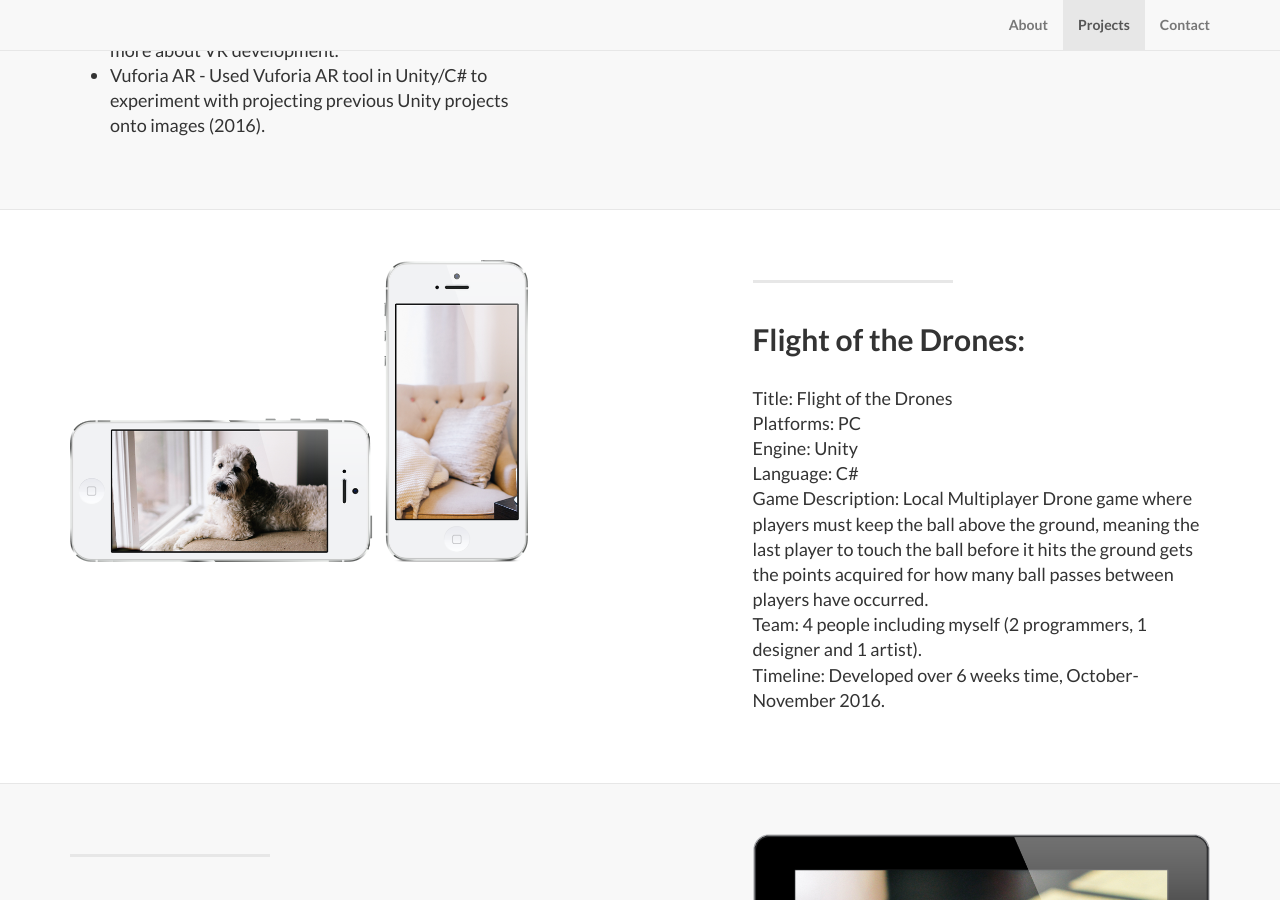
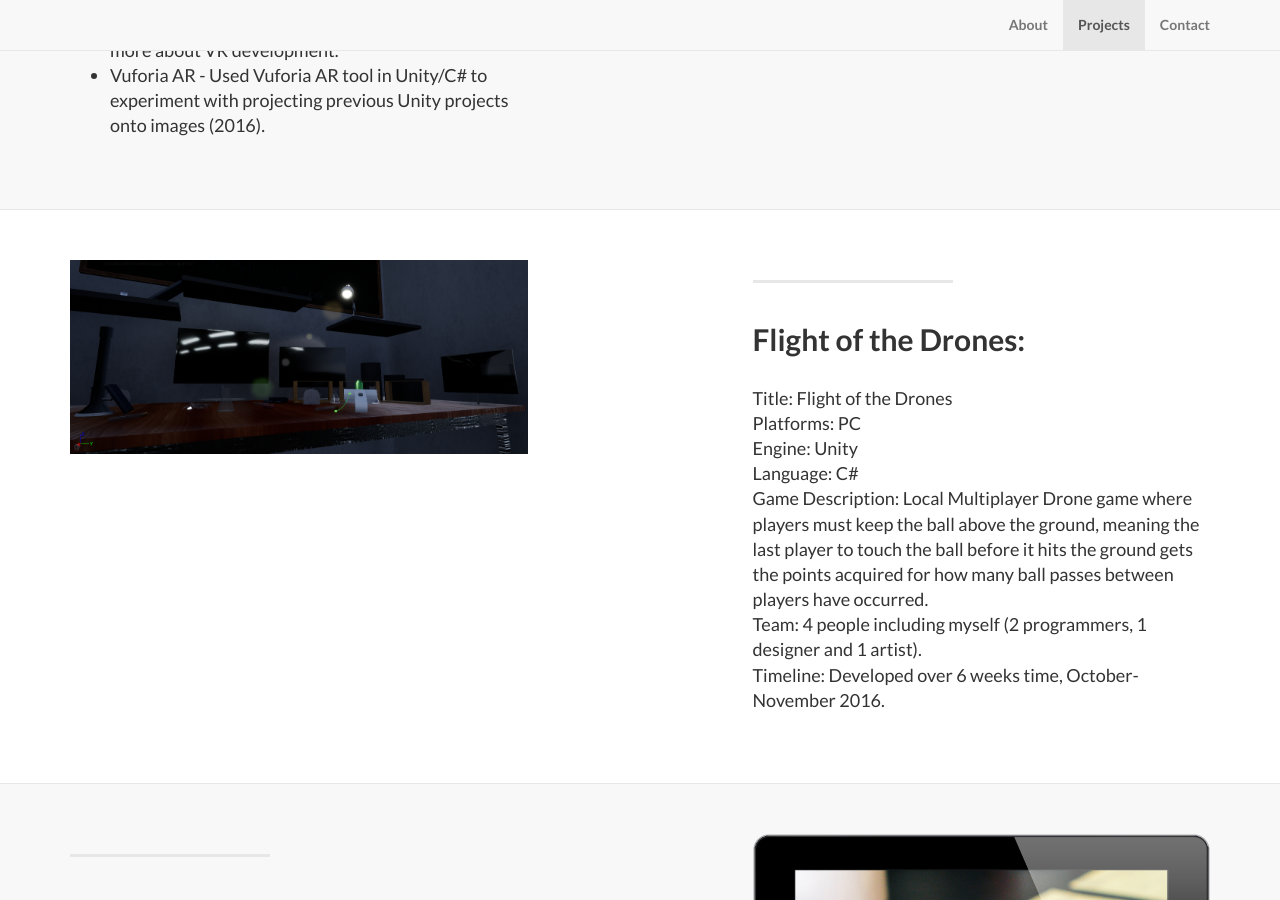
Before and after one commit to kaitlynm1/kaitlynm1.github.io, a Jekyll site: the page built from index.html, in a window 1280 px wide and 900 px high, scrolled down 2041 px. Built offline with Jekyll 4.4.1, drawn with Linux system fonts in a browser that asks for light colours.

Commit message:
Another screenshot added temp

```diff
--- a/_posts/2014-09-23-services-3.markdown
+++ b/_posts/2014-09-23-services-3.markdown
@@ -1,6 +1,6 @@
 ---
 layout: default
-img: phones.png
+img: blob.png
 category: Projects
 title: Flight of the Drones:<br>
 description: |
```
Also changed, not shown: img/services/blob.png (added).
